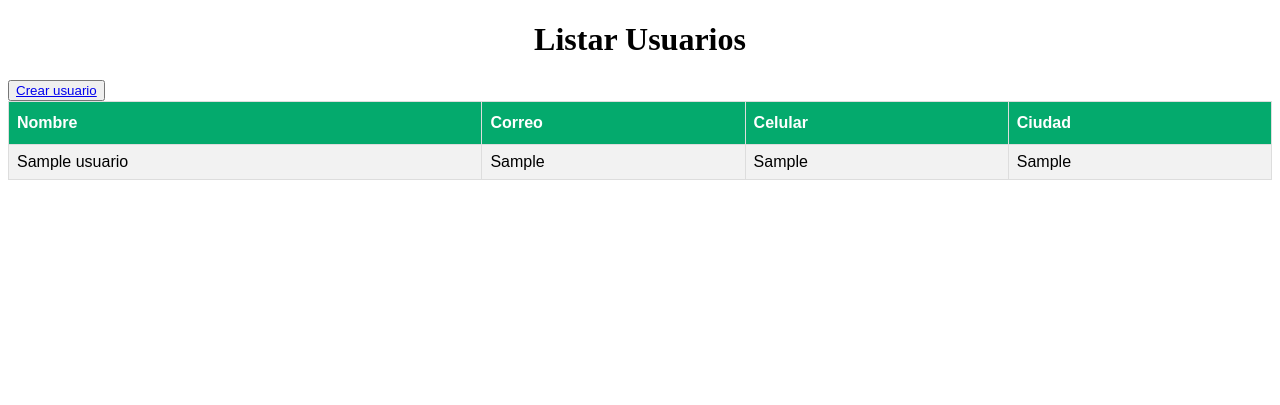
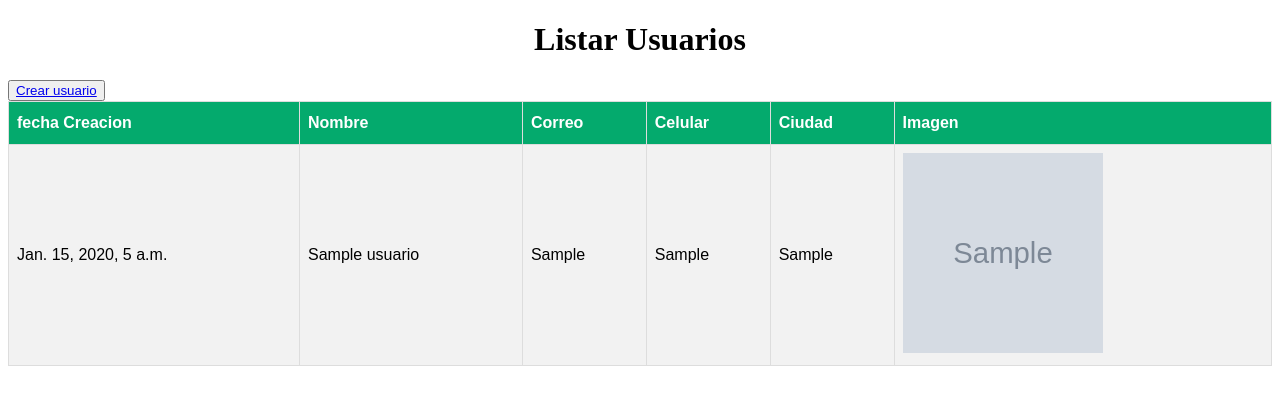
Before and after one commit to KEAS1126/Proyecto-Practicas-Usuarios, a Django app: page /listar/ in a window 1280 px wide. Shown: the top 405 px of the page. Run offline with Django 4.2, Linux system fonts and the light colour scheme; tables that the repository leaves empty hold one stand-in row (values such as "Sample post"); grey boxes marked "Sample" are stand-in pictures.

Commit message:
crear imagen usuario

```diff
--- a/proyectoUsuarios/settings.py
+++ b/proyectoUsuarios/settings.py
@@ -111,7 +111,7 @@ AUTH_PASSWORD_VALIDATORS = [
 
 LANGUAGE_CODE = 'en-us'
 
-TIME_ZONE = 'UTC'
+TIME_ZONE = 'America/Bogota'
 
 USE_I18N = True
 
--- a/templates/listarUsuarios.html
+++ b/templates/listarUsuarios.html
@@ -15,18 +15,26 @@
        <button><a href="{% url 'crearU' %}">Crear usuario</a></button>
     <table id="customers">
         <tr>
+            <th>fecha Creacion</th>
             <th>Nombre</th>
             <th>Correo</th>
             <th>Celular</th>
             <th>Ciudad</th>
+            <th>Imagen</th>
         </tr>
 
             {% for listar in usuario %}
                 <tr>
+                    <td>{{listar.fechaCreacion}}</td>
                     <td>{{listar.nombre}}</td>
                     <td>{{listar.correo}}</td>
                     <td>{{listar.celular}}</td>
                     <td>{{listar.ciudad}}</td>
+                    {% if listar.imagen %}
+                        <td><img src="{{listar.imagen.url}}" style="height: 200px; width: 200px" alt="imagen"></td>
+                    {% else %}
+                        <td><img src="" style="height: 200px; width: 200px" alt="no imagen"></td>
+                    {% endif %}
                 </tr>
             {% endfor %}
 
--- a/usuarios/models.py
+++ b/usuarios/models.py
@@ -4,6 +4,7 @@ from django.db import models
 # Create your models here.
 
 class Usuarios(models.Model):
+    fechaCreacion = models.DateTimeField(auto_now_add=True)
     idUsuario = models.AutoField(primary_key=True)
     nombre = models.CharField(max_length=60)
     correo = models.EmailField()
```
Also changed, not shown: media/imgUsuario/DSC_5741_vMVtAXY.jpg (added), usuarios/migrations/0001_initial.py.
